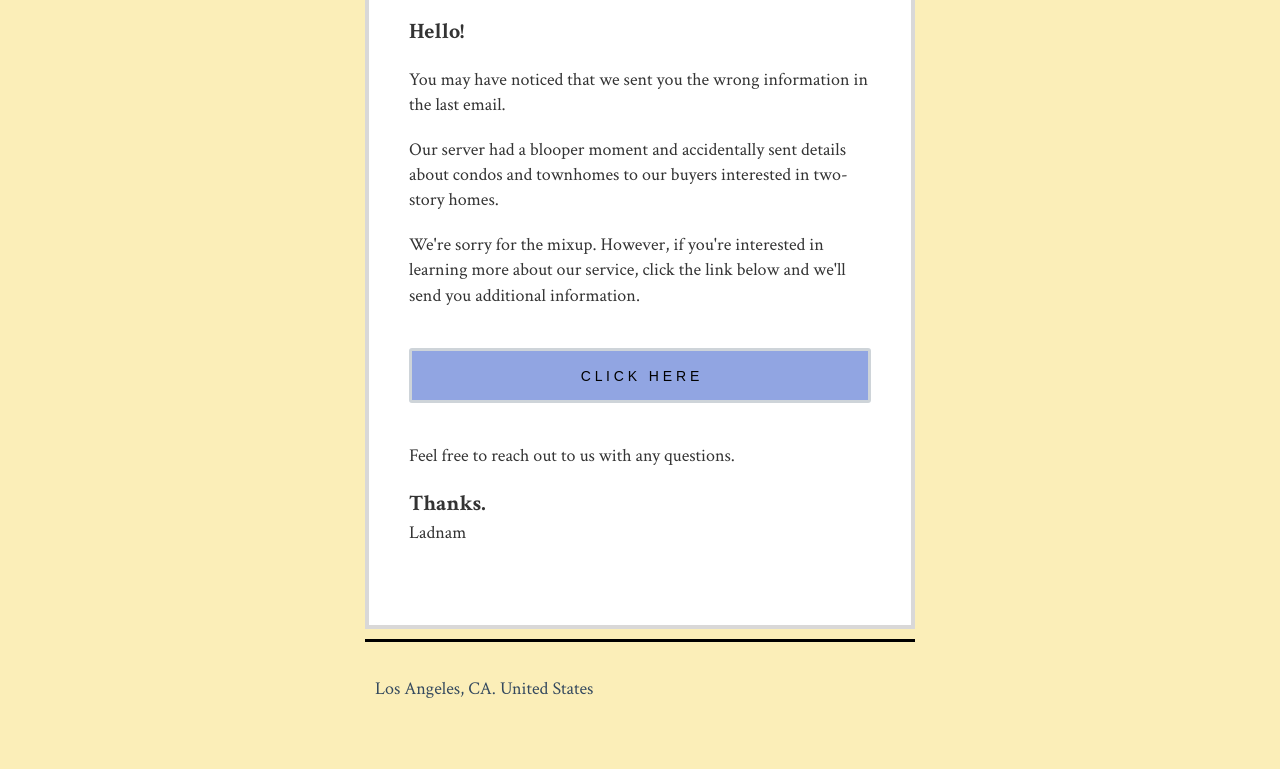
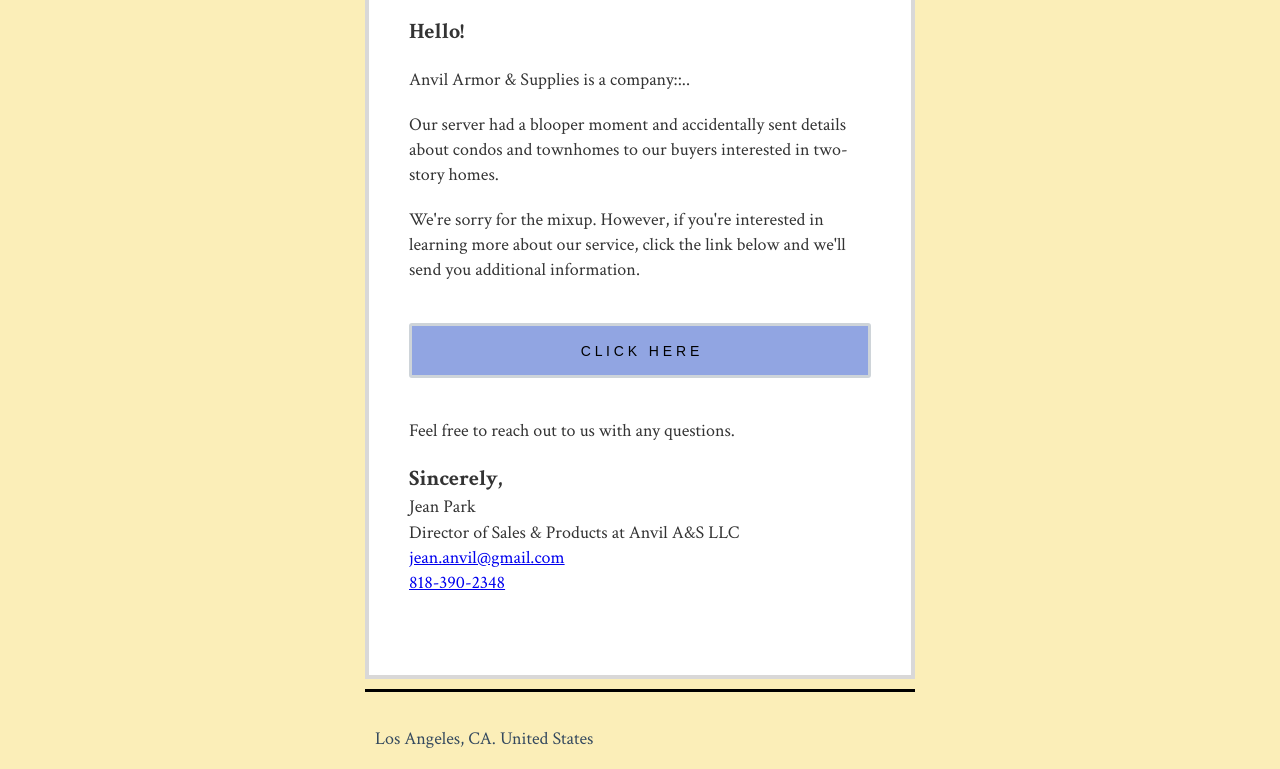
Before and after one commit to Sergiomendozer/Anvil-work-with-us-email, a plain HTML site: page index.html in a window 1280 px wide. Shown: the part 188-957 px from the top of the page. Before the commit the page ends 914 px from the top, so only its background shows below. Drawn offline with Linux system fonts and the light colour scheme.

Commit message:
Sincerly information

```diff
--- a/index.html
+++ b/index.html
@@ -614,8 +614,7 @@
                                         line-height: 25.2px;
                                         font-family: 'Crimson Text', serif;
                                       "
-                                      >You may have noticed that we sent you the
-                                      wrong information in the last email.
+                                      >Anvil Armor & Supplies is a company::..
                                     </span>
                                   </p>
                                   <p style="font-size: 14px; line-height: 140%">
@@ -795,7 +794,7 @@
                                             font-family: 'Crimson Text', serif;
                                             font-size: 22px;
                                           "
-                                          >Thanks.</span
+                                          >Sincerely,</span
                                         ></strong
                                       ></span
                                     ><br /><span
@@ -804,7 +803,35 @@
                                         line-height: 25.2px;
                                         font-family: 'Crimson Text', serif;
                                       "
-                                      >Ladnam</span
+                                      >Jean Park</span
+                                    ><br /><span
+                                      style="
+                                        font-size: 18px;
+                                        line-height: 25.2px;
+                                        font-family: 'Crimson Text', serif;
+                                      "
+                                      >Director of Sales & Products at Anvil A&S
+                                      LLC</span
+                                    >
+                                    <br /><span
+                                      style="
+                                        font-size: 18px;
+                                        line-height: 25.2px;
+                                        font-family: 'Crimson Text', serif;
+                                      "
+                                      ><a href="mailto:webmaster@example.com"
+                                        >jean.anvil@gmail.com</a
+                                      ></span
+                                    >
+                                    <br /><span
+                                      style="
+                                        font-size: 18px;
+                                        line-height: 25.2px;
+                                        font-family: 'Crimson Text', serif;
+                                      "
+                                      ><a href="tel:+4733378901"
+                                        >818-390-2348</a
+                                      ></span
                                     >
                                   </p>
                                 </div>
```
